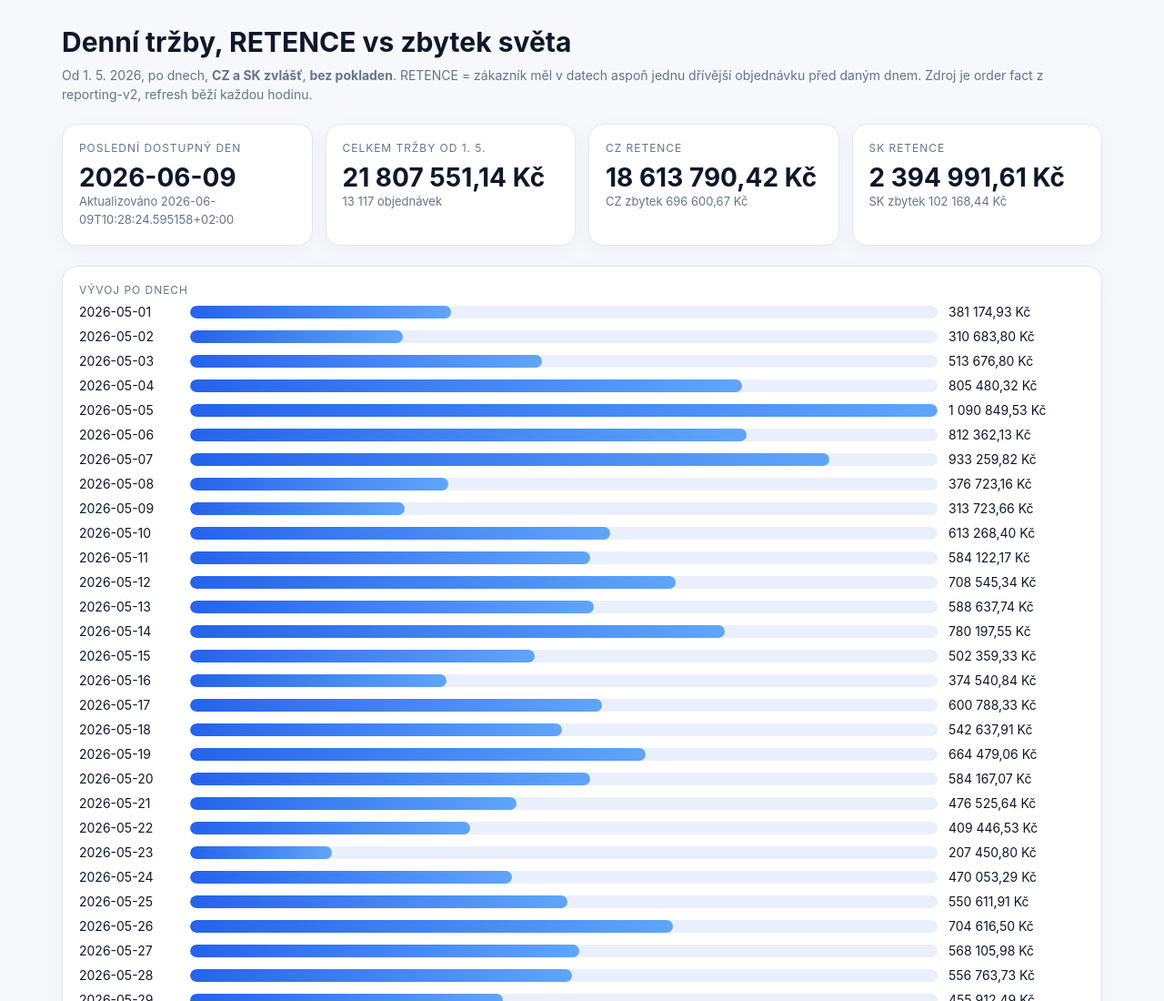
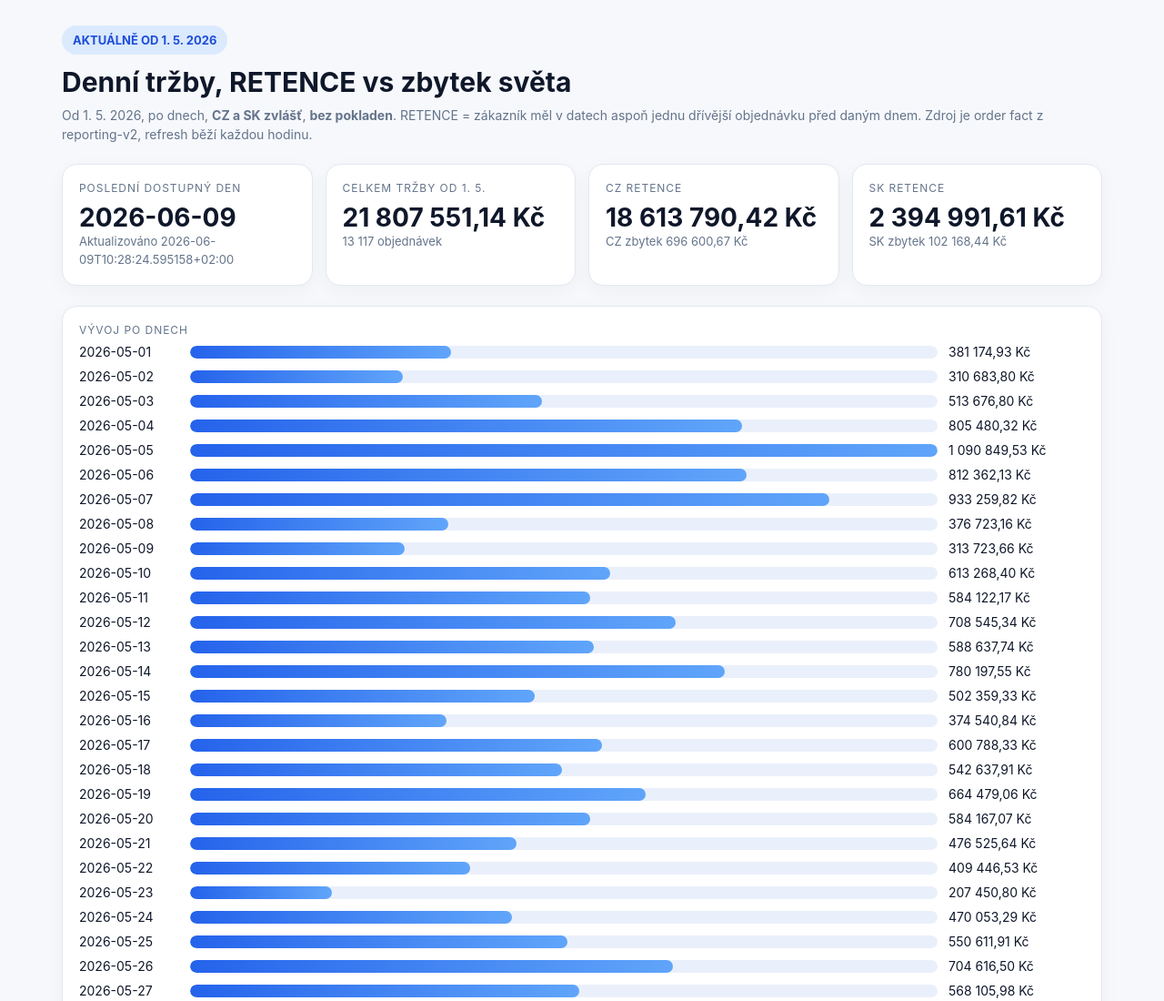
Before and after one commit to rkonfal/tiande-retence-vs-zbytek-report, a plain HTML site: page docs/index.html in a window 1280 px wide. Shown: the top 1100 px of the page at 91% size. Drawn offline with Linux system fonts and the light colour scheme.

Commit message:
Add visible start-date badge and no-cache meta

```diff
--- a/docs/index.html
+++ b/docs/index.html
@@ -3,6 +3,9 @@
 <head>
   <meta charset='utf-8'>
   <meta name='viewport' content='width=device-width, initial-scale=1'>
+  <meta http-equiv='Cache-Control' content='no-cache, no-store, must-revalidate'>
+  <meta http-equiv='Pragma' content='no-cache'>
+  <meta http-equiv='Expires' content='0'>
   <title>RETENCE vs zbytek světa</title>
   <style>
     :root { --bg:#f6f8fb; --card:#fff; --line:#e2e8f0; --text:#0f172a; --muted:#64748b; --blue:#2563eb; --green:#059669; --orange:#d97706; }
@@ -11,6 +14,7 @@
     .wrap { max-width:1200px; margin:0 auto; padding:28px; }
     h1 { margin:0 0 8px; font-size:30px; }
     .sub { color:var(--muted); font-size:14px; line-height:1.5; }
+    .badge { display:inline-block; margin:0 0 12px; padding:8px 12px; border-radius:999px; background:#dbeafe; color:#1d4ed8; font-size:13px; font-weight:700; }
     .grid { display:grid; grid-template-columns:repeat(4,1fr); gap:14px; margin:22px 0; }
     .card { background:var(--card); border:1px solid var(--line); border-radius:16px; padding:18px; box-shadow:0 6px 20px rgba(15,23,42,.04); }
     .kicker { font-size:12px; text-transform:uppercase; letter-spacing:.08em; color:var(--muted); margin-bottom:8px; }
@@ -30,6 +34,7 @@
 </head>
 <body>
   <div class='wrap'>
+    <div class='badge'>AKTUÁLNĚ OD 1. 5. 2026</div>
     <h1>Denní tržby, RETENCE vs zbytek světa</h1>
     <div class='sub'>Od 1. 5. 2026, po dnech, <strong>CZ a SK zvlášť</strong>, <strong>bez pokladen</strong>. RETENCE = zákazník měl v datech aspoň jednu dřívější objednávku před daným dnem. Zdroj je order fact z reporting-v2, refresh běží každou hodinu.</div>
 
```
Also changed, not shown: site/index.html (+5 -0 lines).
